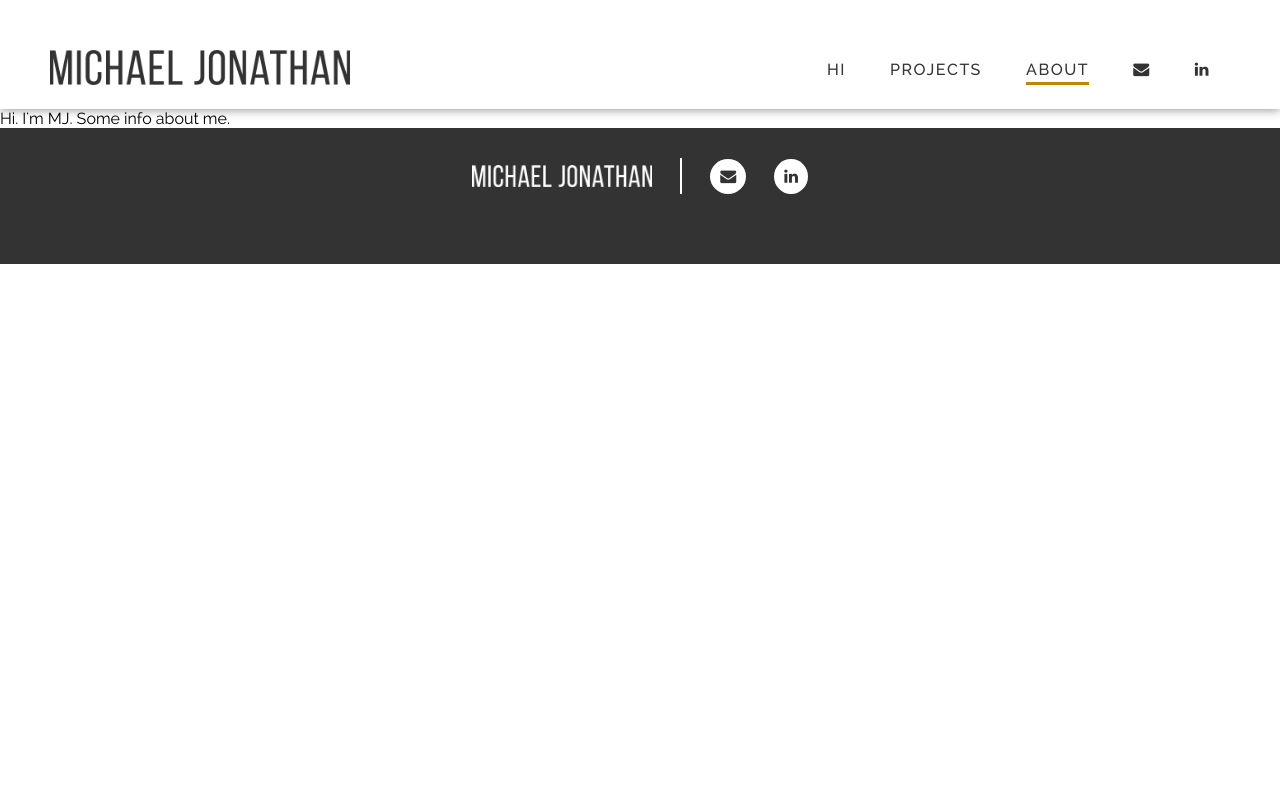
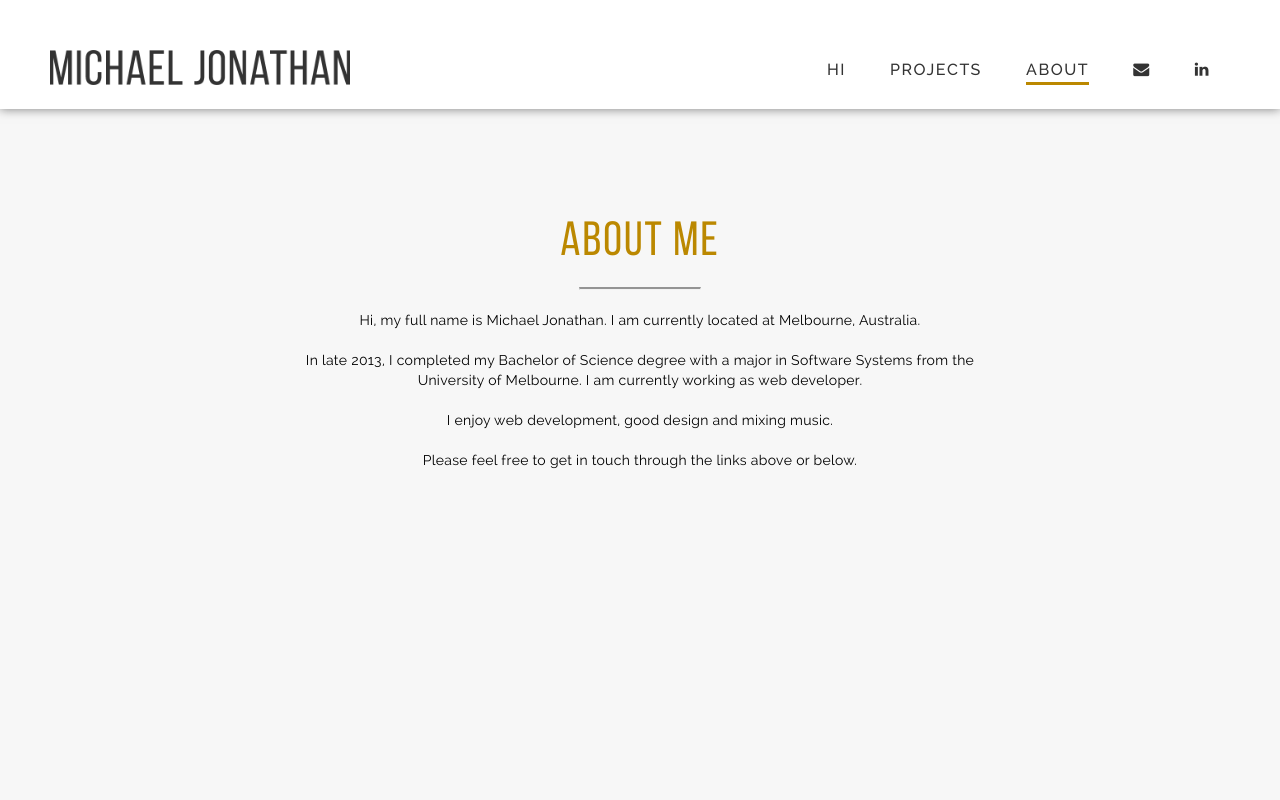
Before and after one commit to michaeljonathan/mjonathan.com, a website: page app/index.html at #/about in a window 1280 px wide. Shown: the top 800 px of the page. Drawn offline with Linux system fonts and the light colour scheme.

Commit message:
Added basic /about page

```diff
--- /dev/null
+++ b/app/scss/_about.scss
@@ -0,0 +1,25 @@
+.page--about {
+	background-color: #f7f7f7;
+
+	.slice--about {
+		min-height: 800px;
+		padding-top: 80px;
+
+		.cc {
+			text-align: center;
+			max-width: 700px;
+
+			h1 {
+				color: $alt-color;
+			}
+
+			hr {
+				margin: 20px auto;
+				max-width: 120px;
+				border-top: 2px solid $primary-color;
+				opacity: 0.5;
+			}
+		}
+	}
+
+}
--- a/app/scss/app.scss
+++ b/app/scss/app.scss
@@ -258,3 +258,4 @@ footer {
 @import "home";
 @import "projectslist";
 @import "project";
+@import "about";
--- a/app/templates/about.html
+++ b/app/templates/about.html
@@ -1,3 +1,17 @@
-<div class="slice slice--about">
-	Hi. I'm MJ. Some info about me.
+<div class="page--about">
+	<div class="slice slice--about">
+		<div class="cc">
+			<h1>About Me</h1>
+			<hr>
+			<p>
+				Hi, my full name is Michael Jonathan. I am currently located at Melbourne, Australia.<br>
+				<br>
+				In late 2013, I completed my Bachelor of Science degree with a major in Software Systems from the University of Melbourne. I am currently working as web developer.<br>
+				<br>
+				I enjoy web development, good design and mixing music.<br>
+				<br>
+				Please feel free to get in touch through the links above or below.
+			</p>
+		</div>
+	</div>
 </div>
```
Also changed, not shown: app/dist/app.css.
